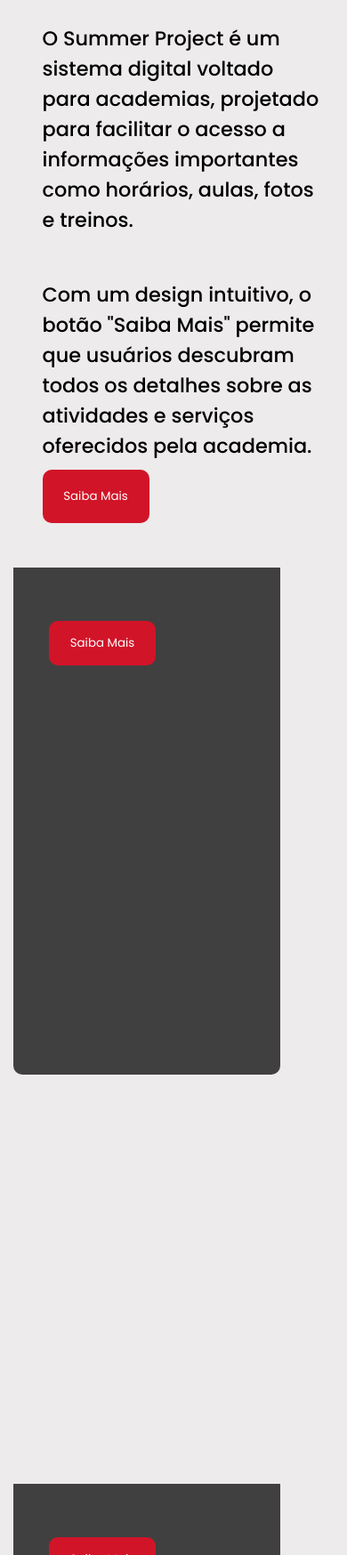
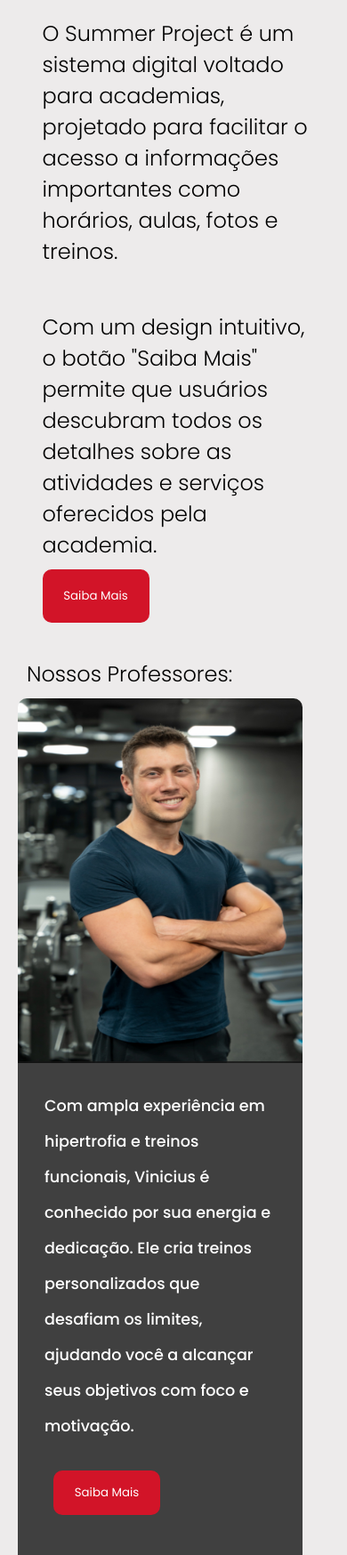
Before and after one commit to Vinicius-dv/Projeto_academia, a plain HTML site: page index.html in a window 390 px wide. Shown: the part 252-2000 px from the top of the page at 89% size. Drawn offline with Linux system fonts and the light colour scheme.

Commit message:
ajustando a responsividade

```diff
--- a/index.html
+++ b/index.html
@@ -74,48 +74,52 @@
         <img src="Imagens/happy-man-working-out-character-557969.png" alt="">
        </div>
 
-       <section id="Professores" class="prof_section">
+       <h1 class="nossos_prof"> Nossos Professores:</h1>
+       <section id="Professores" class="prof_section_margin">
+
+        <div class="div_img_prof">
+            <img class="img_prof" src="Imagens/professor_2.png" alt="">
+        </div>
+
             <div class="desc_prof">
-                <p class="p_prof"></p>
+                <p class="p_prof">Com ampla experiência em hipertrofia e treinos funcionais, Vinicius é conhecido por sua energia e dedicação. Ele cria treinos personalizados que desafiam os limites, ajudando você a alcançar seus objetivos com foco e motivação.</p>
                 <button class="button_prof">
                     <a href="/saiba_mais.html" target="_blank">Saiba Mais</a>
                 </button>
             </div>
 
-            <div class="img_prof">
-                <img src="" alt="">
-            </div>
        </section>
 
 
        <section id="Professores" class="prof_section">
+        <div class="div_img_prof">
+            <img class="img_prof" src="Imagens/professor_1.png" alt="">
+        </div>
+
         <div class="desc_prof">
-            <p class="p_prof"></p>
+            <p class="p_prof">Flávia combina paixão por qualidade de vida com treinos funcionais eficazes. Sua abordagem acolhedora transforma cada sessão em um momento de evolução, promovendo força, equilíbrio e confiança no dia a dia.</p>
             <button class="button_prof">
                 <a href="/saiba_mais.html" target="_blank">Saiba Mais</a>
             </button>
         </div>
 
-        <div class="img_prof">
-            <img src="" alt="">
-        </div>
       </section>
 
 
 
       <section id="Professores" class="prof_section">
+        <div class="div_img_prof">
+            <img class="img_prof" src="Imagens/professor_3.png" alt="">
+        </div>
         <div class="desc_prof">
-            <p class="p_prof"></p>
+            <p class="p_prof">Especialista em treinos intensos e preparação física, Laionel ajuda atletas e iniciantes a atingirem o máximo desempenho. Com carisma e disciplina, ele garante que cada treino seja produtivo e motivador.</p>
             <button class="button_prof">
                 <a href="/saiba_mais.html" target="_blank">Saiba Mais</a>
             </button>
         </div>
-
-        <div class="img_prof">
-            <img src="" alt="">
-        </div>
       </section>
 
+      <!--Aqui vai ficar a avaliação 'fake' dos usuarios-->
 
     </main>
 
--- a/style.css
+++ b/style.css
@@ -137,17 +137,18 @@ body,html{
 }
 .div_desc h1{
     padding: 10px;
+    font-size: 1.7em;
 }
 .p_desc{
-  font-size: 1.4em;
-  font-weight: 500;
+  font-size: 1.5em;
+  font-weight: lighter;
   margin-bottom: 30px;
   margin-top: 20px;
   padding: 10px;
 }
 .p_mais{
-  font-size: 1.4em;
-  font-weight: 500;
+  font-size: 1.5em;
+  font-weight: lighter;
   padding: 10px;
 }
 
@@ -206,12 +207,14 @@ body,html{
 
 .nossos_prof{
     margin: 20px 0px 30px 80px;
+    font-weight: lighter;
 }
 
 .prof_section_margin{
     display: flex;
     width: 100%;
 }
+
 .prof_section{
     display: flex;
     width: 100%;
@@ -266,36 +269,35 @@ body,html{
 @media (max-width: 768px){
     .nossos_prof{
         font-size: 1.5em;
-        font-weight: 600;
-        margin-left: 20px;
+        font-weight: lighter;
+        margin-left: 10px;
         margin-bottom: 10px;
         margin-top: 40px;
     }
     .prof_section_margin{
         display: flex;
         flex-direction: column;
-        width: 90%;
+        width: 100%;
     }
     .prof_section{
         display: flex;
         flex-direction: column;
-        width: 90%;
+        width: 100%;
         margin-top: 50px;
     }
     .div_img_prof{
-        margin-left: -5px;
-        width: 90%;
-        margin-bottom: -7px;
+        width: 100%;
+        margin: auto;
+        margin-bottom: -9px;
     }
     .img_prof{
-       width: 300px;
+       width: 320px;
        border-radius: 10px 10px 0px 0px;
     }
     .desc_prof{
-        width: 300px;
-        height: 570px;
+        width: 320px;
+        height: 710px;
         border-radius: 0px 0px 10px 10px;
-        margin-left: -5px;
     }
 }
 
@@ -303,7 +305,7 @@ body,html{
     .nossos_prof{
         margin-left: 60px;
         font-size: 1.6em;
-        font-weight: 600;
+        font-weight: lighter;
         margin-bottom: 10px;
         margin-top: 40px;
     }
@@ -321,6 +323,7 @@ body,html{
     .div_img_prof{
         margin-left: 50px;
         width: 90%;
+        margin-bottom: -9px;
     }
     .img_prof{
        width: 700px;
```
